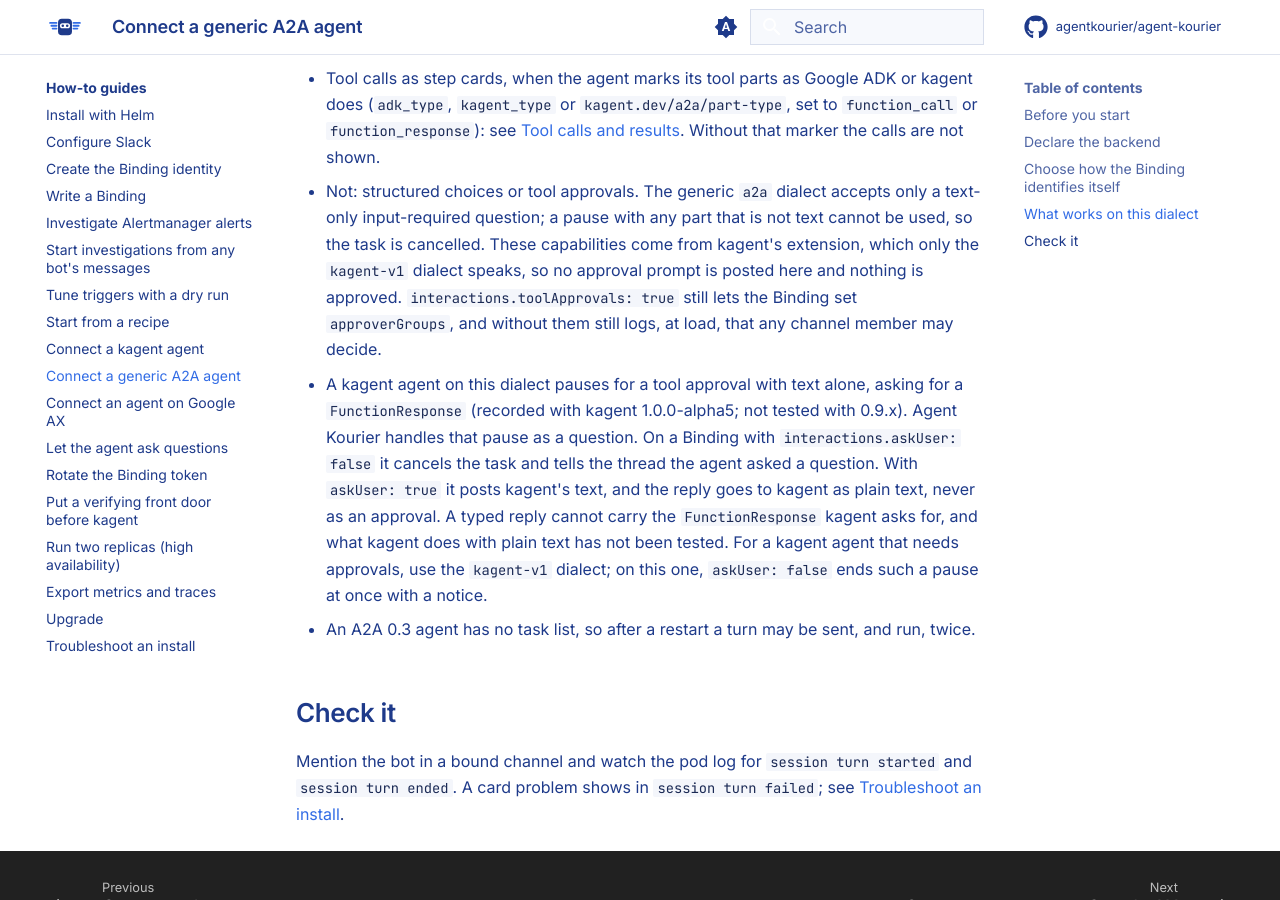
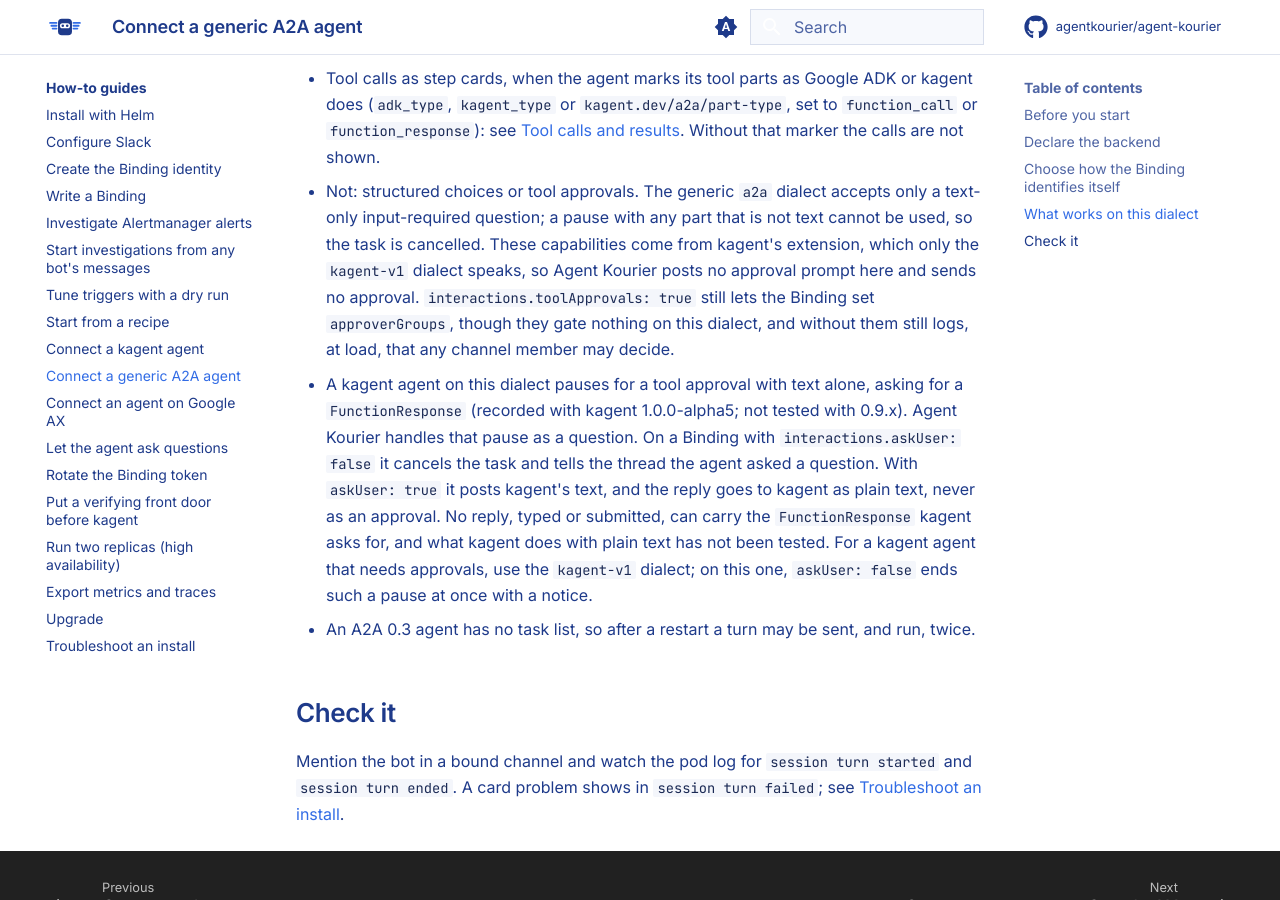
Before and after one commit to agentkourier/agent-kourier, an MkDocs documentation site: the page built from docs/how-to/connect-a2a-agent.md, in a window 1280 px wide and 900 px high, scrolled down 1610 px. Built offline with MkDocs 1.6.1 and Material for MkDocs 9.7.7, drawn with Linux system fonts in a browser that asks for light colours; comment, search, counter and statistics services are not loaded.

Commit message:
docs: say what Agent Kourier sends, not what kagent does, on a2a approvals
- agent-questions: Agent Kourier sends no approval (generic.go BuildResponse
  sends one text part); what kagent then does is not claimed. Fix the link text
  to the page's title.
- connect-a2a-agent: approverGroups gate nothing on this dialect (a kagent
  approval arrives as an ask-user question; groups are checked only on an
  approval press, interact/press.go). No reply, typed or submitted, can carry
  the FunctionResponse kagent asks for.

```diff
--- a/docs/how-to/connect-a2a-agent.md
+++ b/docs/how-to/connect-a2a-agent.md
@@ -62,14 +62,14 @@
   not shown.
 - Not: structured choices or tool approvals. The generic `a2a` dialect accepts only a text-only input-required
   question; a pause with any part that is not text cannot be used, so the task is cancelled. These capabilities come
-  from kagent's extension, which only the `kagent-v1` dialect speaks, so no approval prompt is posted here and nothing
-  is approved. `interactions.toolApprovals: true` still lets the Binding set `approverGroups`, and without them still
-  logs, at load, that any channel member may decide.
+  from kagent's extension, which only the `kagent-v1` dialect speaks, so Agent Kourier posts no approval prompt here and
+  sends no approval. `interactions.toolApprovals: true` still lets the Binding set `approverGroups`, though they gate
+  nothing on this dialect, and without them still logs, at load, that any channel member may decide.
 - A kagent agent on this dialect pauses for a tool approval with text alone, asking for a `FunctionResponse`
   (recorded with kagent 1.0.0-alpha5; not tested with 0.9.x). Agent Kourier handles that pause as a question. On a
   Binding with `interactions.askUser: false` it cancels the task and tells the thread the agent asked a question. With
-  `askUser: true` it posts kagent's text, and the reply goes to kagent as plain text, never as an approval. A typed
-  reply cannot carry the `FunctionResponse` kagent asks for, and what kagent does with plain text has not been tested.
+  `askUser: true` it posts kagent's text, and the reply goes to kagent as plain text, never as an approval. No
+  reply, typed or submitted, can carry the `FunctionResponse` kagent asks for, and what kagent does with plain text has not been tested.
   For a kagent agent that needs approvals, use the `kagent-v1` dialect; on this one, `askUser: false` ends such a pause
   at once with a notice.
 - An A2A 0.3 agent has no task list, so after a restart a turn may be sent, and run, twice.
```
Also changed, not shown: docs/how-to/agent-questions.md (+3 -3 lines).
